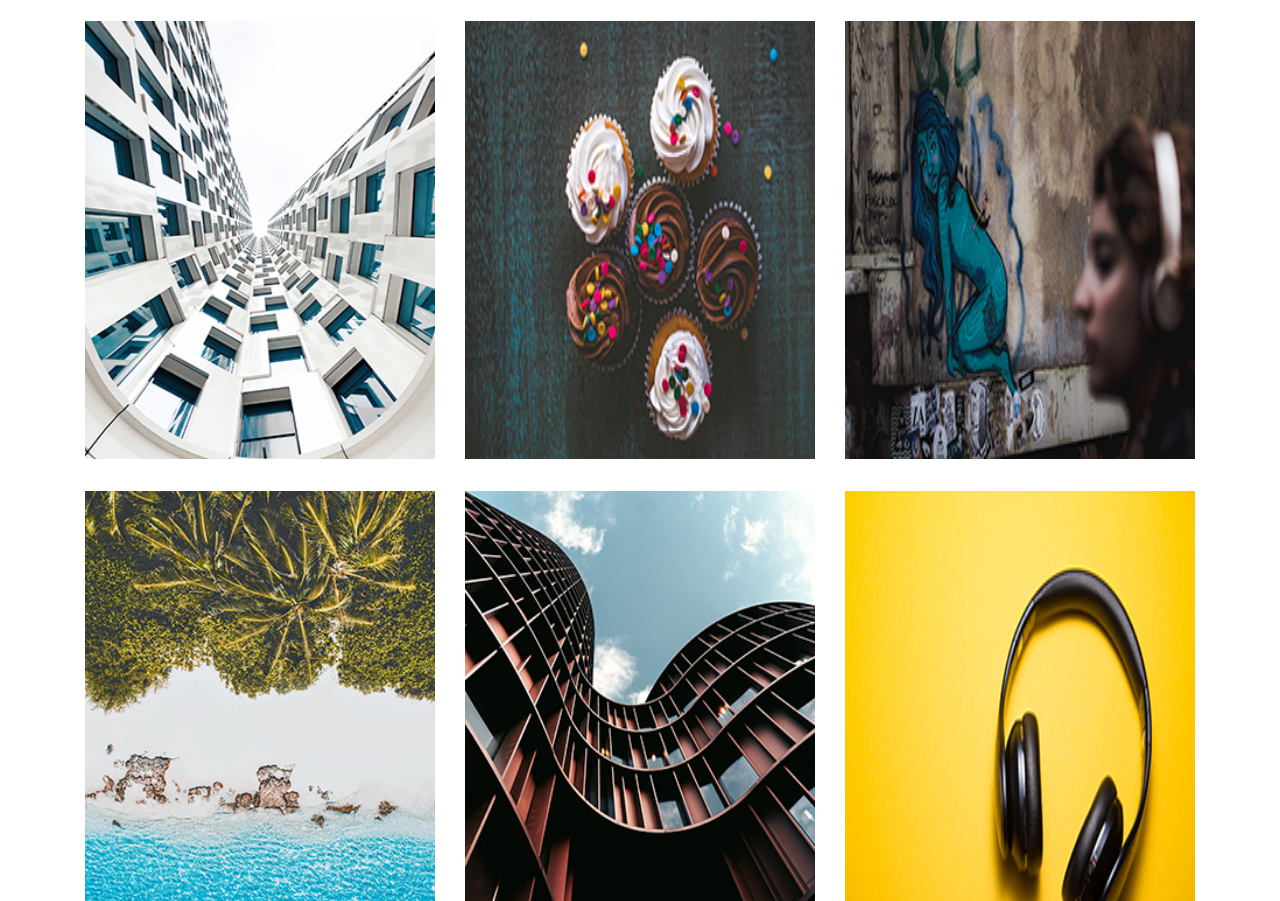
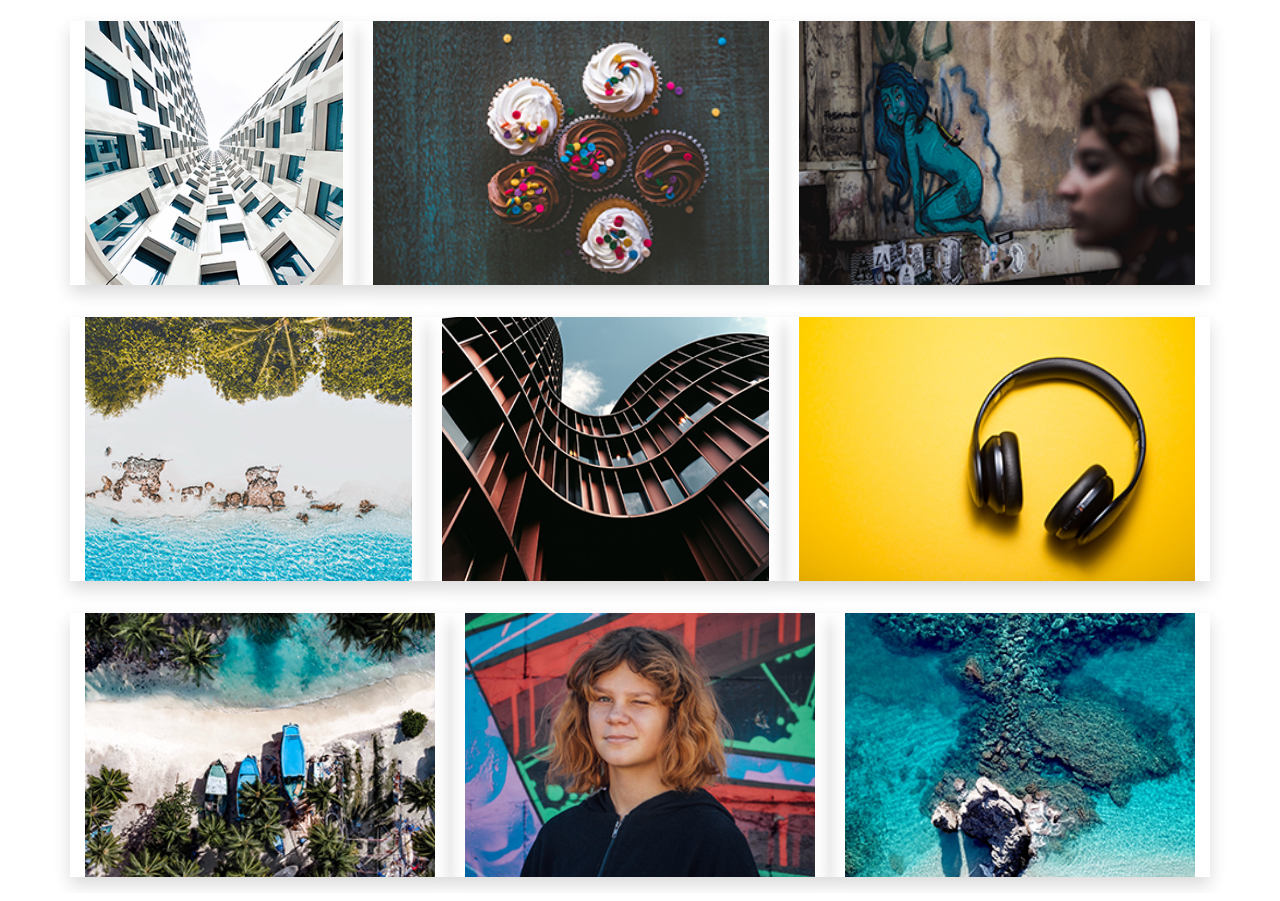
Before and after one commit to AngelMNM/m2-hw2-negron-angel, a plain HTML site: page index.html in a window 1280 px wide. Shown: the part 51-952 px from the top of the page. Drawn offline with nearby package versions, Linux system fonts and the light colour scheme.

Commit message:
Finally fix layout

```diff
--- a/index.html
+++ b/index.html
@@ -9,40 +9,33 @@
     <link rel="stylesheet" href="https://stackpath.bootstrapcdn.com/bootstrap/4.4.1/css/bootstrap.min.css" integrity="sha384-Vkoo8x4CGsO3+Hhxv8T/Q5PaXtkKtu6ug5TOeNV6gBiFeWPGFN9MuhOf23Q9Ifjh" crossorigin="anonymous">
 
     <title>Hello, world!</title>
-       <!-- <style>
-            img {
-                margin-bottom: 30px;
+       <style>
+            img  {
+                object-fit: cover;
+            }
+            .row img {
+                height: 33vh;
             }
         </style>
-        -->
+
     </head>
   <body>
     <h1>My first Boostrap file</h1>
     <div class="container">
         <div class = "row">
-            <img class="col-sm mt-3 mb-3" src="img/hw2-image1.png" title="Image 1" alt="Image 1">
-
-            <img class="col-sm mt-3 mb-3" src="img/hw2-image2.png" title="Image 2" alt="Image 2">
-
-            <img class="col-sm mt-3 mb-3" src="img/hw2-image3.png" title="Image 3" alt="Image 3">
-
+             <img class = "col-sm mt-3 mb-3 shadow" src="img/hw2-image1.png" title="Image 1" alt="Image 1">
+             <img class = "col-sm mt-3 mb-3 shadow" src="img/hw2-image2.png" title="Image 2" alt="Image 2">
+             <img class = "col-sm mt-3 mb-3 shadow" src="img/hw2-image3.png" title="Image 3" alt="Image 3">
             <div class="w-100"></div>
-
-            <img class="col-sm mt-3 mb-3" src="img/hw2-image4.png" title="Image 4" alt="Image 4">
-
-            <img class="col-sm mt-3 mb-3" src="img/hw2-image5.png" title="Image 5" alt="Image 5">
-
-            <img class="col-sm mt-3 mb-3" src="img/hw2-image6.png" title="Image 6" alt="Image 6">
-
+             <img class = "col-sm mt-3 mb-3 shadow" src="img/hw2-image4.png" title="Image 4" alt="Image 4">
+             <img class = "col-sm mt-3 mb-3 shadow" src="img/hw2-image5.png" title="Image 5" alt="Image 5">
+             <img class = "col-sm mt-3 mb-3 shadow" src="img/hw2-image6.png" title="Image 6" alt="Image6">
             <div class="w-100"></div>
-
-            <img class="col-sm mt-3 mb-3" src="img/hw2-image7.png" title="Image 7" alt="Image 7">
-
-            <img class="col-sm mt-3 mb-3" src="img/hw2-image8.png" title="Image 8" alt="Image 8">
-
-            <img class="col-sm mt-3 mb-3" src="img/hw2-image9.png" title="Image 9" alt="Image 9">
-        </div>
-     </div>
+             <img class = "col-sm mt-3 mb-3 shadow" src="img/hw2-image7.png" title="Image 7" alt="Image 7">
+             <img class = "col-sm mt-3 mb-3 shadow" src="img/hw2-image8.png" title="Image 8" alt="Image 8">
+             <img class = "col-sm mt-3 mb-3 shadow" src="img/hw2-image9.png" title="Image 9" alt="Image 9">
+      </div>
+    </div>
 
 
 
```
